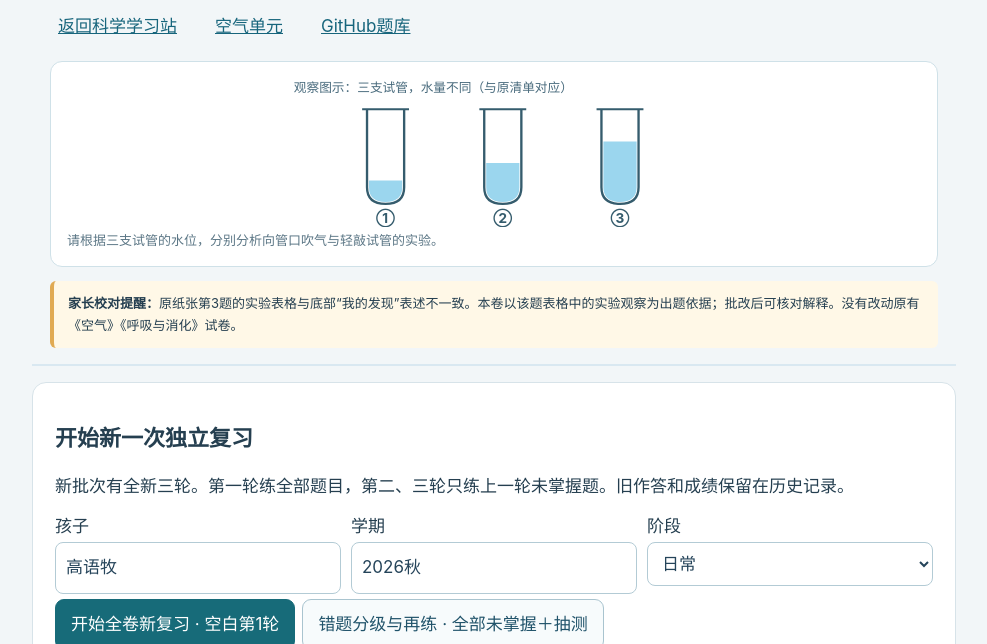
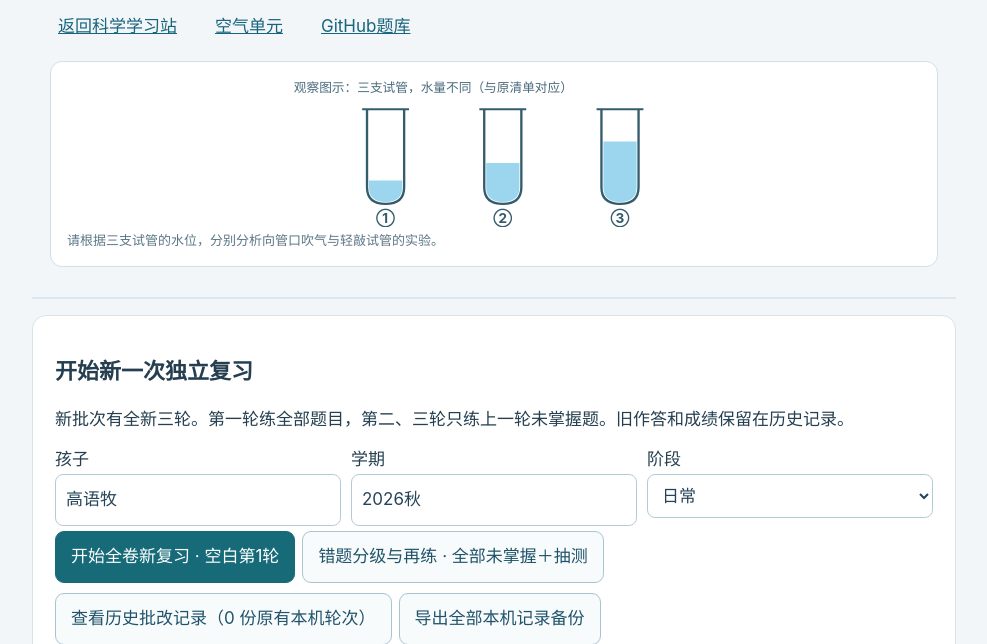
Before and after one commit to timothygao/gaoyumu-grade4-science, a plain HTML site: page sound-strength-pitch.html in a window 1280 px wide. Shown: the part 156-800 px from the top of the page, without its empty margins (146-1133 px from the left). Drawn offline with nearby package versions, Linux system fonts and the light colour scheme.

Commit message:
Remove pre-test correction note that leaks pitch answer; keep worksheet quiz intact

```diff
--- a/sound-strength-pitch.html
+++ b/sound-strength-pitch.html
@@ -41,7 +41,7 @@ nav a{padding:5px 8px}
 </svg>
 <p>请根据三支试管的水位，分别分析向管口吹气与轻敲试管的实验。</p>
 </div>
-<div class="alert"><b>家长校对提醒：</b>原纸张第3题的实验表格与底部“我的发现”表述不一致。本卷以该题表格中的实验观察为出题依据；批改后可核对解释。没有改动原有《空气》《呼吸与消化》试卷。</div>
+
 </header>
 <div id="app"><section>正在加载试卷和家庭学习档案……</section></div>
 <aside>首次使用请在题目页输入原家庭暗号并解锁。只有“本轮核对完毕并保存成绩”后才会上传记录；网络不可用时先保存在当前浏览器。所有新批次均使用独立记录，旧错误答案不会显示在新复习中。</aside>
```
